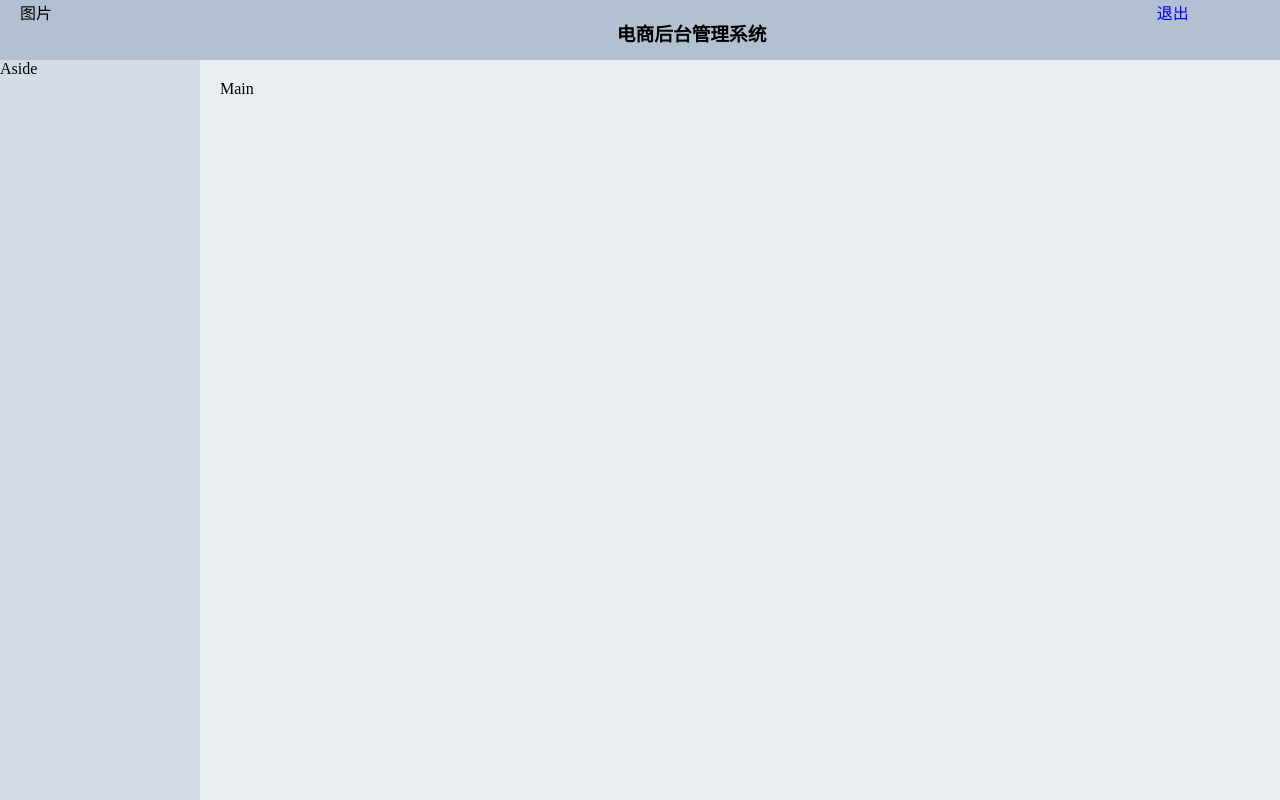
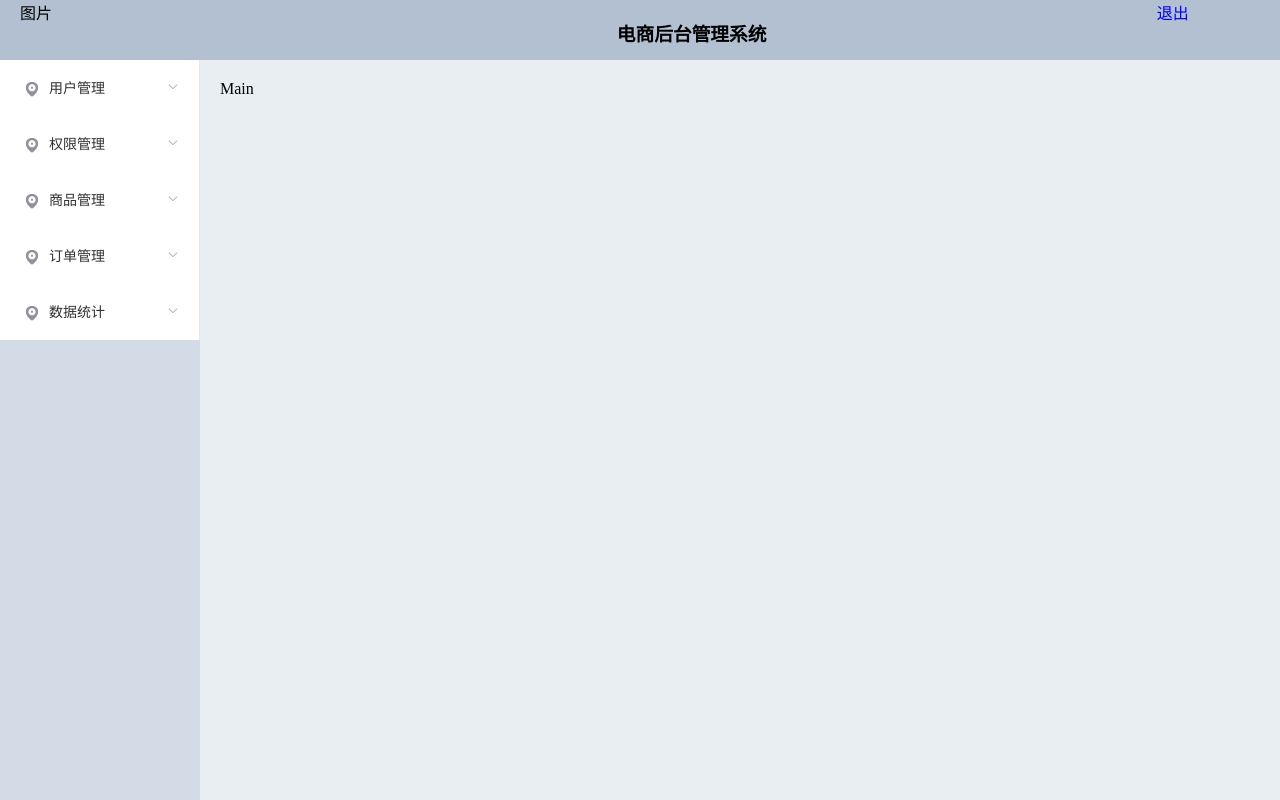
Before and after one commit to Misaki-hwen/vueShop, a Vue app: page /#/ in a window 1280 px wide. Built offline with nearby package versions, Linux system fonts and the light colour scheme.

Commit message:
侧边栏

```diff
--- a/src/components/home/home.vue
+++ b/src/components/home/home.vue
@@ -12,7 +12,80 @@
             </el-row>
         </el-header>
         <el-container>
-            <el-aside class="aside" width="200px">Aside</el-aside>
+            <el-aside class="aside" width="200px">
+                <el-menu
+                default-active="2"
+                class="el-menu-vertical-demo"
+                @open="handleOpen"
+                @close="handleClose">
+                    <el-submenu index="1">
+                        <template slot="title">
+                        <i class="el-icon-location"></i>
+                        <span>用户管理</span>
+                        </template>
+                        <el-menu-item index="1-1">
+                            <i class="el-icon-circle-check"></i>
+                            <span>用户列表</span>
+                        </el-menu-item>
+                    </el-submenu>
+                    <!-- 2 -->
+                    <el-submenu index="2">
+                        <template slot="title">
+                        <i class="el-icon-location"></i>
+                        <span>权限管理</span>
+                        </template>
+                        <el-menu-item index="1-1">
+                            <i class="el-icon-circle-check"></i>
+                            <span>角色列表</span>
+                        </el-menu-item>
+                        <el-menu-item index="1-1">
+                            <i class="el-icon-circle-check"></i>
+                            <span>权限列表</span>
+                        </el-menu-item>
+                    </el-submenu>
+                    <!-- 3 -->
+                    <el-submenu index="3">
+                        <template slot="title">
+                        <i class="el-icon-location"></i>
+                        <span>商品管理</span>
+                        </template>
+                        <el-menu-item index="1-1">
+                            <i class="el-icon-circle-check"></i>
+                            <span>商品列表</span>
+                        </el-menu-item>
+                        <el-menu-item index="1-1">
+                            <i class="el-icon-circle-check"></i>
+                            <span>分类参数</span>
+                        </el-menu-item>
+                        <el-menu-item index="1-1">
+                            <i class="el-icon-circle-check"></i>
+                            <span>商品分类</span>
+                        </el-menu-item>
+                    </el-submenu>
+                    <!-- 4 -->
+                    <el-submenu index="4">
+                    <template slot="title">
+                    <i class="el-icon-location"></i>
+                    <span>订单管理</span>
+                    </template>
+                    <el-menu-item index="1-1">
+                        <i class="el-icon-circle-check"></i>
+                        <span>订单列表</span>
+                    </el-menu-item>
+                    </el-submenu>
+                    <!-- 5 -->
+                    <el-submenu index="5">
+                        <template slot="title">
+                        <i class="el-icon-location"></i>
+                        <span>数据统计</span>
+                        </template>
+                        <el-menu-item index="1-1">
+                            <i class="el-icon-circle-check"></i>
+                            <span>数据报表</span>
+                        </el-menu-item>
+                    </el-submenu>
+                </el-menu>
+            </el-aside>
             <el-main class="main">Main</el-main>
         </el-container>
     </el-container>
```
